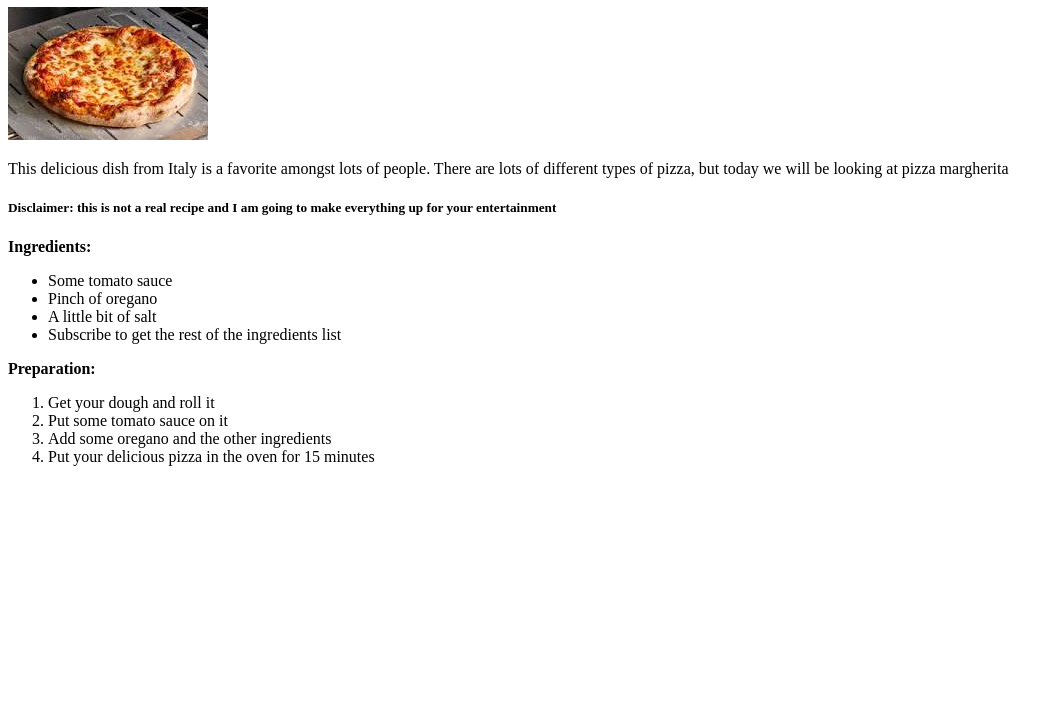
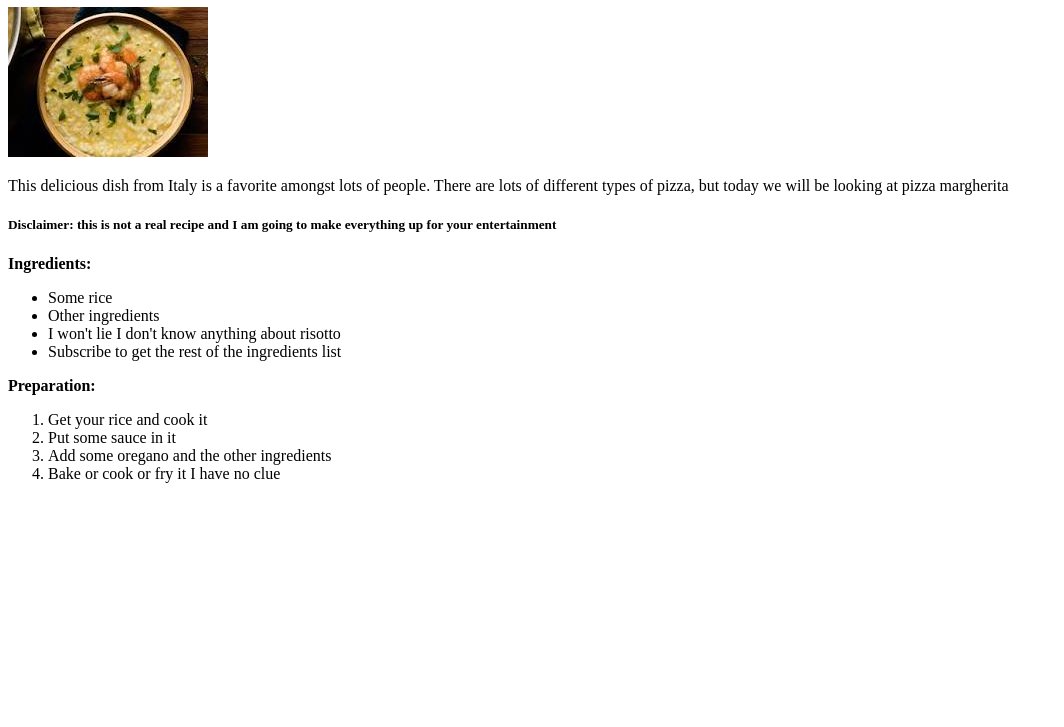
Before and after one commit to BullorusDev/odin-recipes, a plain HTML site: page recipes/risotto.html in a window 1280 px wide. Shown: the part 73-800 px from the top of the page, without its empty margins (0-1064 px from the left). Drawn offline with Linux system fonts and the light colour scheme.

Commit message:
Add content to cannelloni.html and risotto.html and links from index.html

```diff
--- a/recipes/risotto.html
+++ b/recipes/risotto.html
@@ -3,26 +3,26 @@
 <head>
     <meta charset="UTF-8">
     <meta name="viewport" content="width=device-width, initial-scale=1.0">
-    <title>Odin Pizza</title>
+    <title>Odin Risotto</title>
 </head>
 <body>
-    <h1>Pizza Time</h1>
-    <img src="../images/pizza.jpg" alt="A picture of pizza">
+    <h1>Risotto Time</h1>
+    <img src="../images/risotto.jpg" alt="A picture of risotto">
     <p>This delicious dish from Italy is a favorite amongst lots of people. There are lots of different types of pizza, but today we will be looking at pizza margherita</p>
     <h5>Disclaimer: this is not a real recipe and I am going to make everything up for your entertainment</h5>
     <p><strong>Ingredients:</strong></p>
     <ul>
-        <li>Some tomato sauce</li>
-        <li>Pinch of oregano</li>
-        <li>A little bit of salt</li>
+        <li>Some rice</li>
+        <li>Other ingredients</li>
+        <li>I won't lie I don't know anything about risotto</li>
         <li>Subscribe to get the rest of the ingredients list</li>
     </ul>
     <p><strong>Preparation:</strong></p>
     <ol>
-        <li>Get your dough and roll it</li>
-        <li>Put some tomato sauce on it</li>
+        <li>Get your rice and cook it</li>
+        <li>Put some sauce in it</li>
         <li>Add some oregano and the other ingredients</li>
-        <li>Put your delicious pizza in the oven for 15 minutes</li>
+        <li>Bake or cook or fry it I have no clue</li>
     </ol>
 </body>
 </html>
```
Also changed, not shown: index.html (+2 -0 lines), recipes/cannelloni.html (+8 -8 lines), images/cannelloni.jpg (added), images/risotto.jpg (added).
